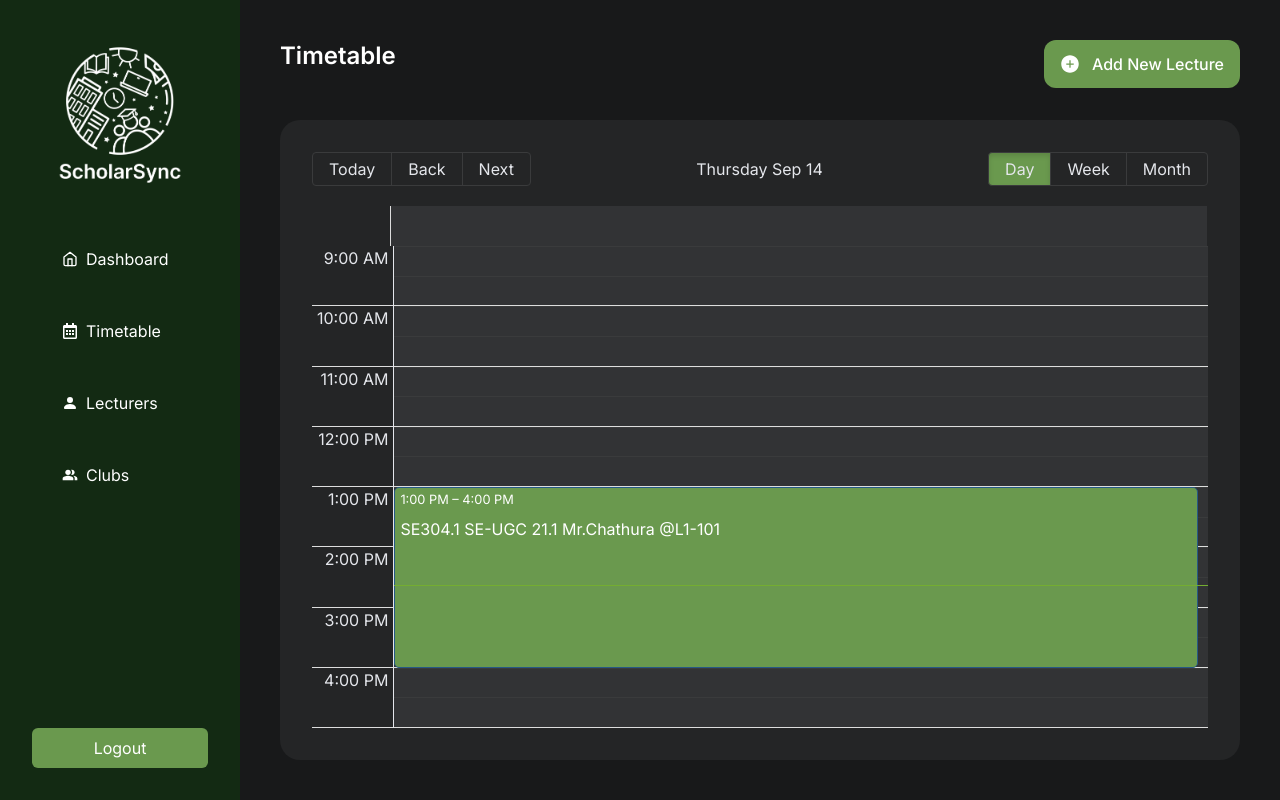
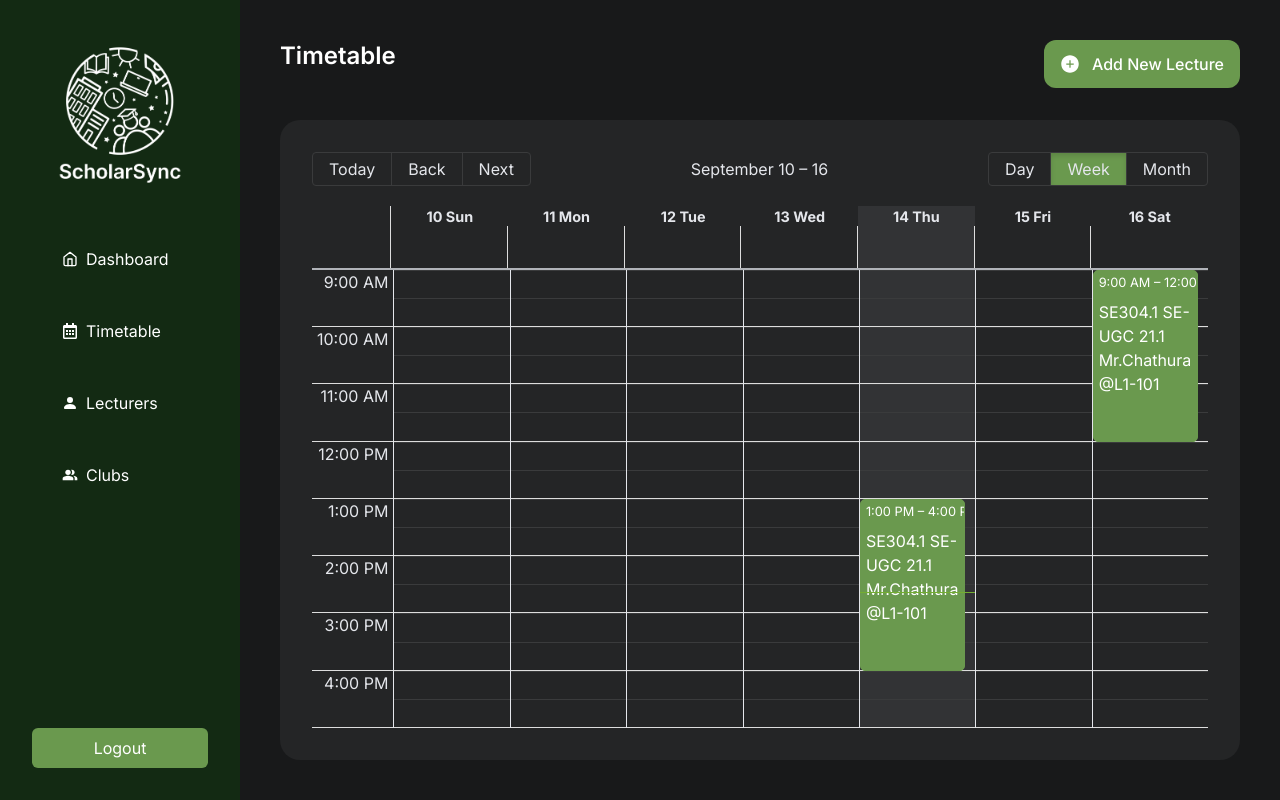
Before and after one commit to MAGHPMallawaarachchi/scholarsync-dashboard, a Next.js app: page /dashboard/timetable in a window 1280 px wide. Built offline with nearby package versions, Linux system fonts and the light colour scheme; no server answers; sample sign-in values are in the browser's storage.

Commit message:
style: calendar

```diff
--- a/src/app/(client)/globals.css
+++ b/src/app/(client)/globals.css
@@ -89,12 +89,8 @@ body {
   @apply bg-gray4 !important;
 }
 
-.rbc-events-container {
-  @apply border-none !important;
-}
-
 .rbc-time-content {
-  @apply border-none border-l-darkgray !important;
+  @apply border-gray2 !important;
 }
 
 .rbc-time-slot{
@@ -134,7 +130,7 @@ body {
 }
 
 .rbc-event{
-  @apply bg-secondarygreen !important;
+  @apply bg-secondarygreen border-secondarygreen !important;
 }
 
 .rbc-event-content{
--- a/src/components/CustomTimetable.tsx
+++ b/src/components/CustomTimetable.tsx
@@ -23,11 +23,9 @@ const styles = {
     backgroundColor: "#242526",
     color: "#E4E6EB",
     borderRadius: "20px",
-    borderColor: "#242526",
   },
   timeSlot: {
     background: "#242526",
-    borderColor: "#242526",
   },
 
 };
@@ -46,7 +44,7 @@ const CustomTimetable = () => {
         selectable
         localizer={localizer}
         events={events}
-        defaultView={Views.DAY}
+        defaultView={Views.WEEK}
         views={[Views.DAY, Views.WEEK, Views.MONTH]}
         step={30}
         defaultDate={today}
```
